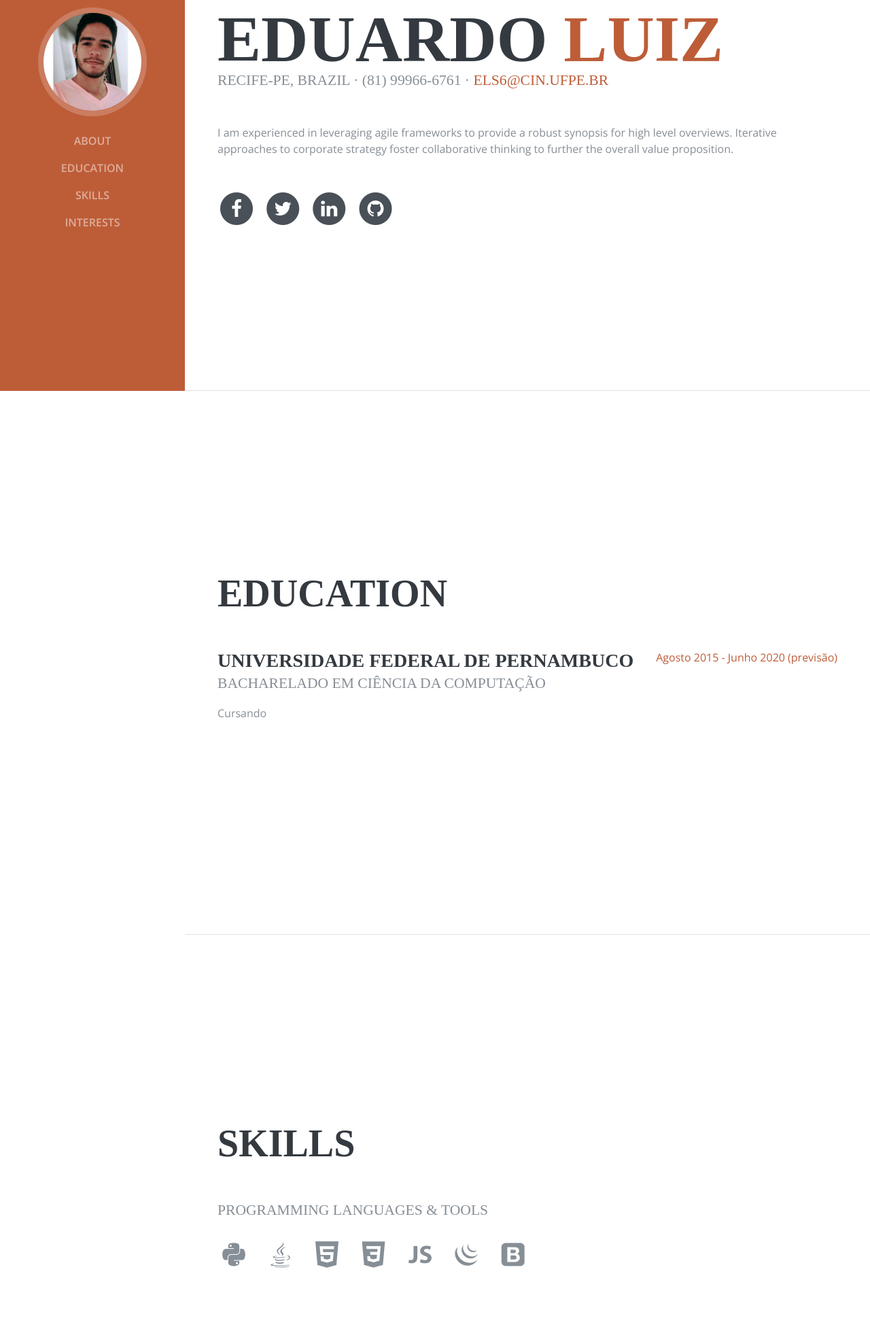
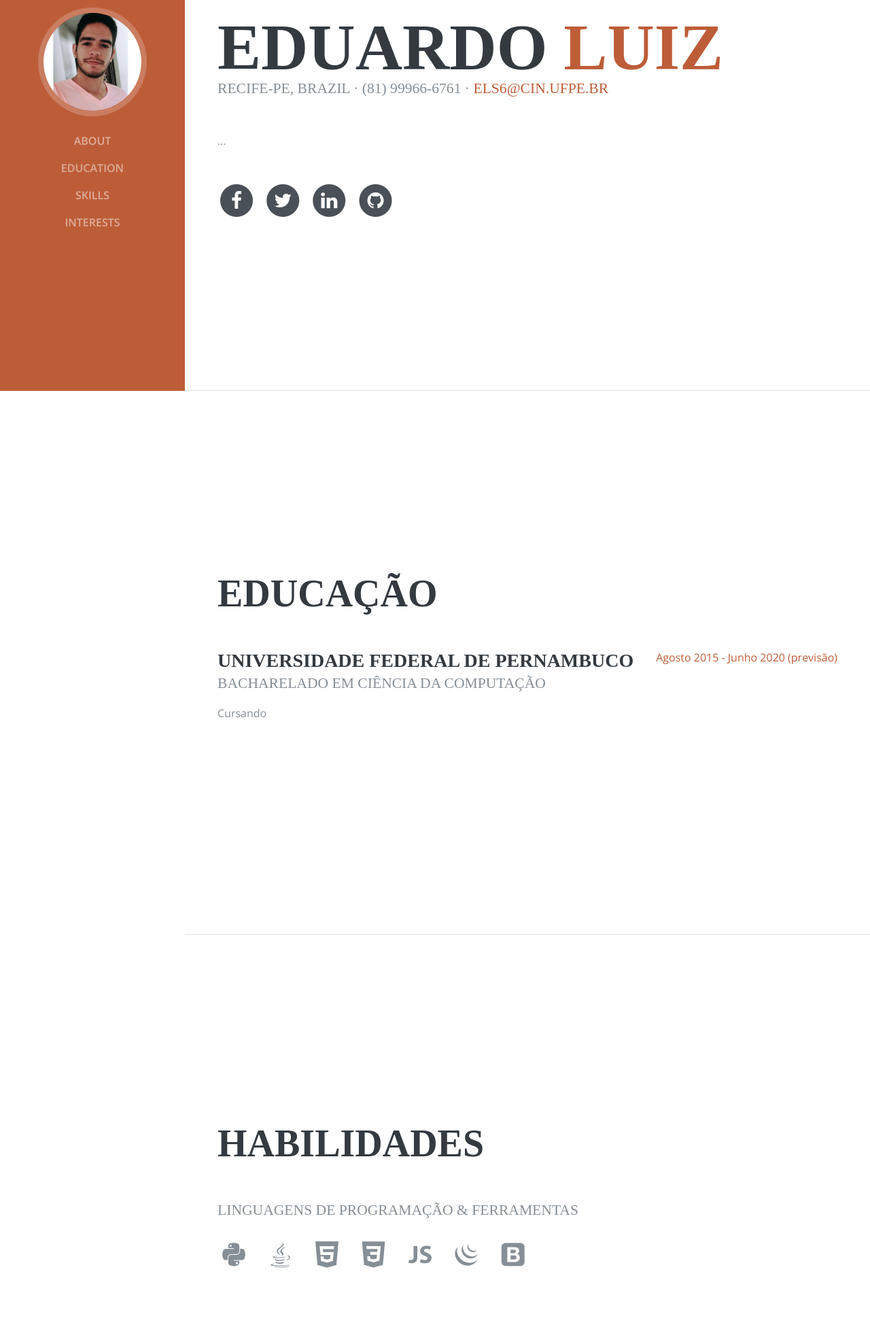
Before and after one commit to eduardoluiz7/eduardoluiz7.github.io, a plain HTML site: page index.html in a window 1280 px wide. Shown: the part 225-2180 px from the top of the page at 68% size. Drawn offline with nearby package versions, Linux system fonts and the light colour scheme; a web font is replaced by a local one.

Commit message:
atualizando

```diff
--- a/index.html
+++ b/index.html
@@ -64,10 +64,10 @@
           <div class="subheading mb-5">Recife-PE, Brazil · (81) 99966-6761 ·
             <a href="mailto:name@email.com">els6@cin.ufpe.br</a>
           </div>
-          <p class="mb-5">I am experienced in leveraging agile frameworks to provide a robust synopsis for high level overviews. Iterative approaches to corporate strategy foster collaborative thinking to further the overall value proposition.</p>
+          <p class="mb-5">...</p>
           <ul class="list-inline list-social-icons mb-0">
             <li class="list-inline-item">
-              <a href="#">
+              <a href="https://www.facebook.com/eduardoluiz17">
                 <span class="fa-stack fa-lg">
                   <i class="fa fa-circle fa-stack-2x"></i>
                   <i class="fa fa-facebook fa-stack-1x fa-inverse"></i>
@@ -104,7 +104,7 @@
 
       <section class="resume-section p-3 p-lg-5 d-flex flex-column" id="education">
         <div class="my-auto">
-          <h2 class="mb-5">Education</h2>
+          <h2 class="mb-5">Educação</h2>
 
           <div class="resume-item d-flex flex-column flex-md-row mb-5">
             <div class="resume-content mr-auto">
@@ -121,9 +121,9 @@
 
       <section class="resume-section p-3 p-lg-5 d-flex flex-column" id="skills">
         <div class="my-auto">
-          <h2 class="mb-5">Skills</h2>
+          <h2 class="mb-5">Habilidades</h2>
 
-          <div class="subheading mb-3">Programming Languages &amp; Tools</div>
+          <div class="subheading mb-3">Linguagens de Programação &amp; Ferramentas</div>
           <ul class="list-inline list-icons">
             <li class="list-inline-item">
               <i class="devicons devicons-python"></i>
@@ -152,7 +152,7 @@
 
       <section class="resume-section p-3 p-lg-5 d-flex flex-column" id="interests">
         <div class="my-auto">
-          <h2 class="mb-5">Interests</h2>
+          <h2 class="mb-5">Interesses</h2>
           <p>.</p>
           <p class="mb-0">.</p>
         </div>
```
